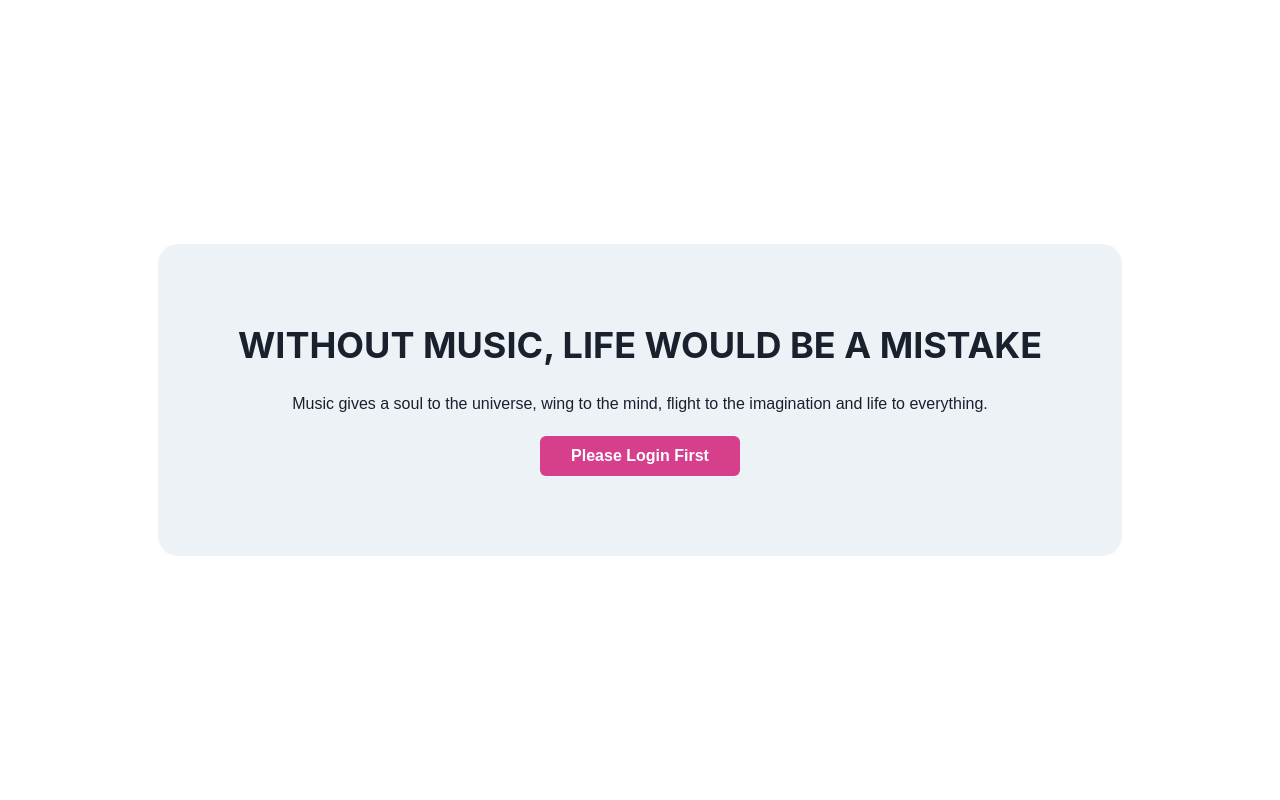
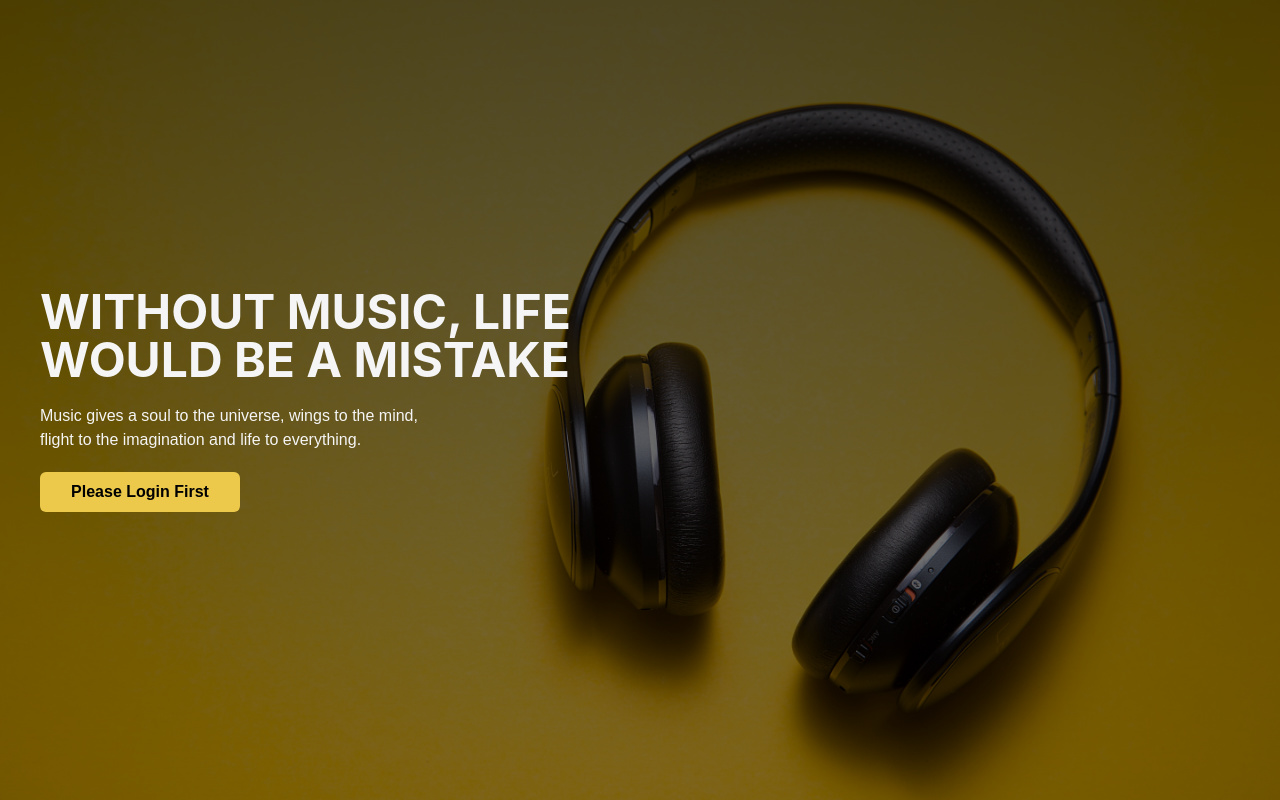
Before and after one commit to Dwipasca/generasi-gigih-homework, a React (Create React App) app: page / in a window 1280 px wide. Built offline with nearby package versions, Linux system fonts and the light colour scheme; no server answers.

Commit message:
add typescript and change file searchbard and trackItem to ts

```diff
--- a/package.json
+++ b/package.json
@@ -10,14 +10,20 @@
     "@testing-library/jest-dom": "^5.14.1",
     "@testing-library/react": "^11.2.7",
     "@testing-library/user-event": "^12.8.3",
+    "@types/jest": "^26.0.24",
+    "@types/node": "^16.4.13",
+    "@types/react": "^17.0.16",
+    "@types/react-dom": "^17.0.9",
     "axios": "^0.21.1",
     "framer-motion": "^4",
     "react": "^17.0.2",
     "react-dom": "^17.0.2",
     "react-hot-toast": "^2.1.0",
+    "react-icons": "^4.2.0",
     "react-redux": "^7.2.4",
     "react-router-dom": "^5.2.0",
     "react-scripts": "4.0.3",
+    "typescript": "^4.3.5",
     "web-vitals": "^1.1.2"
   },
   "scripts": {
--- a/src/App.js
+++ b/src/App.js
@@ -26,6 +26,7 @@ function App() {
           <Router>
             <Switch>
               <Route exact path="/">
+                {/* <Sidebar /> */}
                 <Home />
               </Route>
               <PrivateRoute
--- a/src/components/searchBar/index.js
+++ b/src/components/searchBar/index.tsx
@@ -1,7 +1,13 @@
 import React from "react";
 import { Flex, Button, Input, InputGroup, Text } from "@chakra-ui/react";
 
-const SearchBar = ({ search, setSearch, buttonHandleSearch }) => {
+type SearchTrack = {
+  search: string;
+  setSearch: (query: string) => void;
+  buttonHandleSearch: React.MouseEventHandler<HTMLButtonElement>;
+};
+
+const SearchBar = ({ search, setSearch, buttonHandleSearch }: SearchTrack) => {
   return (
     <Flex flexDir="column">
       <Text mt={3} mb={2}>
--- a/src/components/trackList/trackItem/index.js
+++ b/src/components/trackList/trackItem/index.tsx
@@ -7,11 +7,37 @@ import Image from "assets/images/not-found.jpg";
 
 import style from "./trackItem.module.css";
 
-const Track = ({ track, id, selectedTracks, setSelectedTracks }) => {
-  const handleButtonSelect = (e) => {
-    let uri = e.target.value;
+type TrackItem = {
+  track: {
+    album: {
+      images: {
+        [index: number]: {
+          url: string;
+        };
+      };
+      release_date: string;
+    };
+    name: string;
+    artists: {
+      [index: number]: {
+        name: string;
+      };
+    };
+    duration_ms: number;
+    uri: string;
+  };
+  id: string;
+  selectedTracks: Array<string>;
+  setSelectedTracks: (query: string[]) => void;
+};
+
+const Track = ({ track, id, selectedTracks, setSelectedTracks }: TrackItem) => {
+  const handleButtonSelect = (id: string) => {
+    let uri: string = id;
     if (selectedTracks.includes(uri)) {
-      let newPlaylist = selectedTracks.filter((track) => track !== uri);
+      let newPlaylist: string[] = selectedTracks.filter(
+        (track) => track !== uri
+      );
       setSelectedTracks(newPlaylist);
     } else {
       setSelectedTracks([...selectedTracks, uri]);
@@ -43,8 +69,7 @@ const Track = ({ track, id, selectedTracks, setSelectedTracks }) => {
       </div>
       <div className={style["track-action"]}>
         <button
-          onClick={(e) => handleButtonSelect(e)}
-          value={track?.uri}
+          onClick={() => handleButtonSelect(track?.uri)}
           className={style["btn-select"]}
         >
           {selectedTracks.includes(track.uri) ? "Deselect" : "Select"}
--- /dev/null
+++ b/src/pages/Home/home.module.css
@@ -0,0 +1,15 @@
+.home-background {
+  background-image: linear-gradient(rgba(0, 0, 0, 0.7), rgba(0, 0, 0, 0.5)),
+    url("assets/images/home-background.jpg");
+  background-size: cover;
+  background-repeat: no-repeat;
+  background-position: left;
+}
+
+.btn-login {
+  transition: all 0.2s ease-in-out;
+}
+
+.btn-login:hover {
+  transform: scale(1.1);
+}
--- a/src/pages/Home/index.js
+++ b/src/pages/Home/index.js
@@ -14,6 +14,8 @@ import { login, storeUserData } from "redux/userSlice";
 // ? style import css
 import { Flex, Heading, Text, Button } from "@chakra-ui/react";
 
+import style from "./home.module.css";
+
 const Home = () => {
   let history = useHistory();
   const dispatch = useDispatch();
@@ -28,24 +30,34 @@ const Home = () => {
   }, [dispatch, history]);
 
   return (
-    <Flex height="100vh" alignItems="center" justifyContent="center">
+    <Flex
+      height="100vh"
+      alignItems="center"
+      justifyContent="flex-start"
+      className={style["home-background"]}
+    >
       <Flex
         flexDirection="column"
-        background="gray.100"
-        p={20}
-        rounded={20}
-        alignItems="center"
+        p={10}
+        alignItems="flex-start"
+        color="whitesmoke"
       >
-        <Heading mb={6}>WITHOUT MUSIC, LIFE WOULD BE A MISTAKE</Heading>
-        <Text mb={5}>
-          Music gives a soul to the universe, wing to the mind, flight to the
-          imagination and life to everything.
-        </Text>
+        <Heading as="h4" size="2xl">
+          WITHOUT MUSIC, LIFE
+        </Heading>
+        <Heading mb={5} as="h2" size="2xl">
+          WOULD BE A MISTAKE
+        </Heading>
+        <Text>Music gives a soul to the universe, wings to the mind,</Text>
+        <Text mb={5}>flight to the imagination and life to everything.</Text>
         <Button
+          className={style["btn-login"]}
+          id="btn-login"
           onClick={loginAuthorizeSpotify}
-          colorScheme="pink"
           variant="solid"
           width="200px"
+          colorScheme="yellow"
+          type="button"
         >
           Please Login First
         </Button>
--- /dev/null
+++ b/src/react-app-env.d.ts
@@ -0,0 +1 @@
+/// <reference types="react-scripts" />
```
Also changed, not shown: jsconfig.json (deleted, +0 -9 lines), src/components/layouts/navItem/index.js (added, +36 -0 lines), src/components/layouts/sidebar/index.js (+39 -12 lines), tsconfig.json (added, +28 -0 lines), 1 other file (tests, documents, lock files or other folders).
